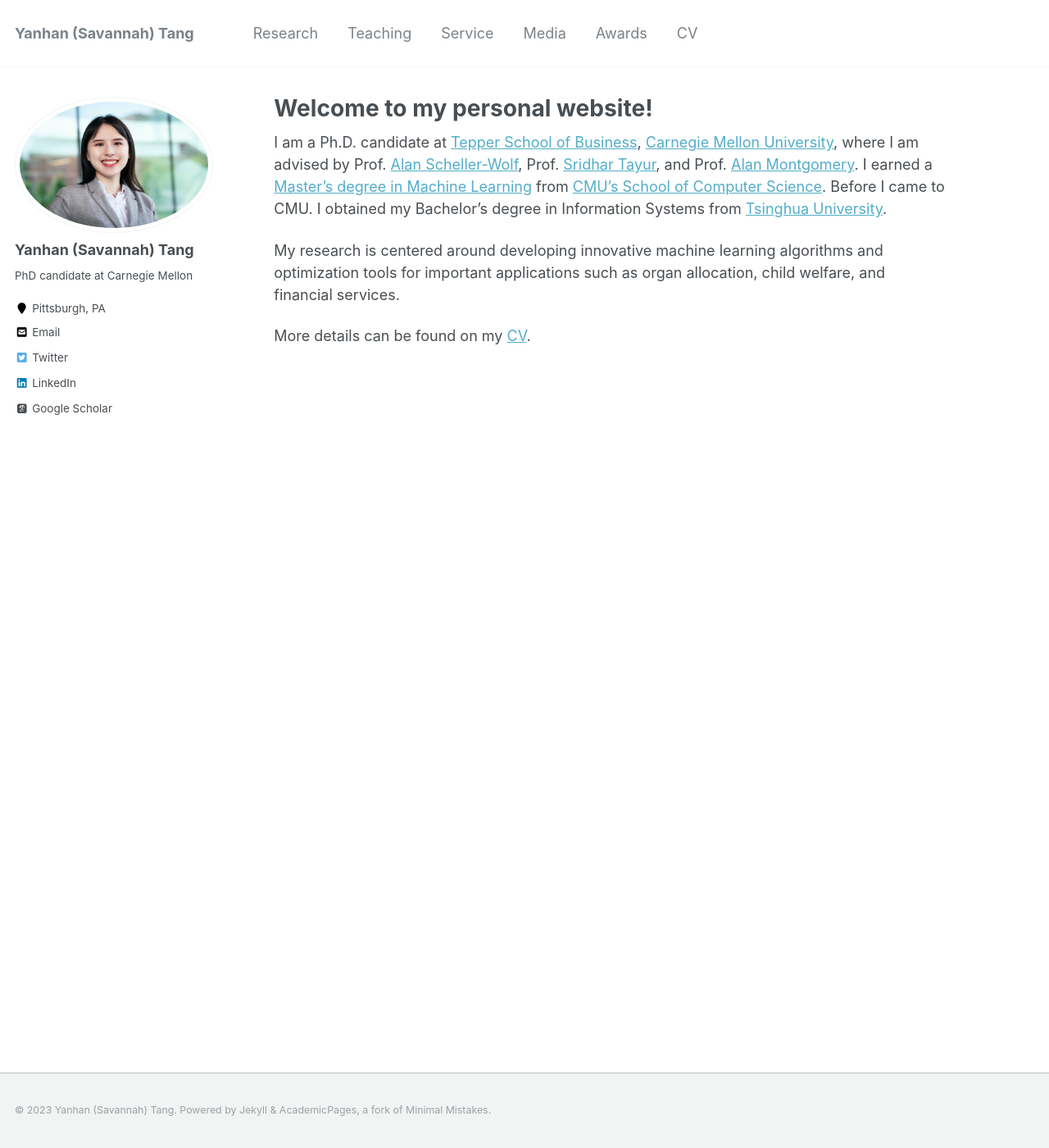
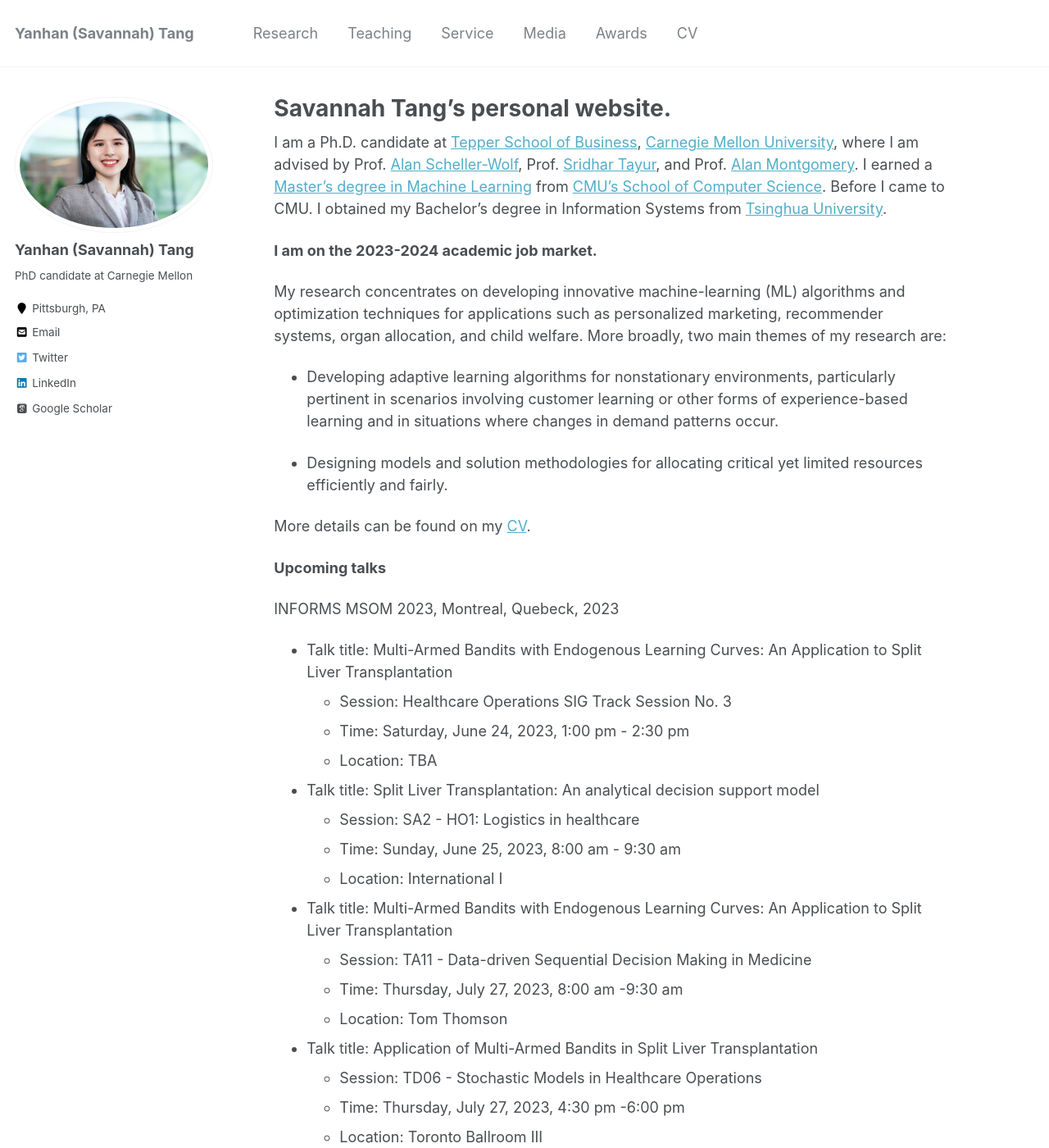
Before and after one commit to savytang/savytang.github.io, a Jekyll site: the page built from _pages/about.md, in a window 1280 px wide and 1400 px high. Shown: the whole window at 82% size. Built offline with Jekyll 4.4.1, drawn with Linux system fonts in a browser that asks for light colours; some web fonts are replaced; some of the changed text lies outside the part shown.

Commit message:
Upcoming talks updated
MSOM and IHC

```diff
--- a/_pages/about.md
+++ b/_pages/about.md
@@ -1,6 +1,6 @@
 ---
 permalink: /
-title: "Welcome to my personal website!"
+title: "Savannah Tang's personal website."
 excerpt: "About me"
 author_profile: true
 redirect_from:
@@ -10,6 +10,38 @@ redirect_from:
 
 I am a Ph.D. candidate at [Tepper School of Business](https://www.cmu.edu/tepper/), [Carnegie Mellon University](https://www.cmu.edu/), where I am advised by Prof. [Alan Scheller-Wolf](https://www.cmu.edu/tepper/faculty-and-research/faculty-by-area/profiles/scheller-wolf-alan.html), Prof. [Sridhar Tayur](https://www.cmu.edu/tepper/faculty-and-research/faculty-by-area/profiles/tayur-sridhar.html), and Prof. [Alan Montgomery](https://www.cmu.edu/tepper/faculty-and-research/faculty-by-area/profiles/montgomery-alan.html). I earned a [Master's degree in Machine Learning](https://www.ml.cmu.edu/academics/machine-learning-masters-curriculum.html) from [CMU's School of Computer Science](https://www.cs.cmu.edu/).  Before I came to CMU. I obtained my Bachelor's degree in Information Systems from [Tsinghua University](https://www.tsinghua.edu.cn/en/index.htm).
 
-My research is centered around developing innovative machine learning algorithms and optimization tools for important applications such as organ allocation, child welfare, and financial services.
+**I am on the 2023-2024 academic job market.**
+
+My research concentrates on developing innovative machine-learning (ML) algorithms and optimization techniques for applications such as personalized marketing, recommender systems, organ allocation, and child welfare.
+More broadly, two main themes of my research are:
+
+* Developing adaptive learning algorithms for nonstationary environments, particularly pertinent in scenarios involving customer learning or other forms of experience-based learning and in situations where changes in demand patterns occur.
+
+* Designing models and solution methodologies for allocating critical yet limited resources efficiently and fairly.
 
 More details can be found on my [CV](../files/Tang_Yanhan_20230601.pdf).
+
+**Upcoming talks**
+
+INFORMS MSOM 2023, Montreal, Quebeck, 2023
+
+* Talk title: Multi-Armed Bandits with Endogenous Learning Curves: An Application to Split Liver Transplantation
+  * Session: Healthcare Operations SIG Track Session No. 3
+  * Time: Saturday, June 24, 2023, 1:00 pm - 2:30 pm
+  * Location: TBA
+* Talk title: Split Liver Transplantation: An analytical decision support model
+  - Session: SA2 - HO1: Logistics in healthcare
+  - Time: Sunday, June 25, 2023, 8:00 am - 9:30 am
+  - Location: International I
+* Talk title: Multi-Armed Bandits with Endogenous Learning Curves: An Application to Split Liver Transplantation
+  * Session: TA11 - Data-driven Sequential Decision Making in Medicine
+  * Time: Thursday, July 27, 2023, 8:00 am -9:30 am
+  * Location: Tom Thomson
+* Talk title: Application of Multi-Armed Bandits in Split Liver Transplantation
+  * Session: TD06 - Stochastic Models in Healthcare Operations
+  * Time: Thursday, July 27, 2023, 4:30 pm -6:00 pm
+  * Location: Toronto Ballroom III
+* Talk title: Split Liver Transplantation: An Analytical Decision Support Model
+  * Session: FA05 - Innovative Models in Healthcare
+  * Time: Friday, July 28, 2023, 8:00 am -9:30 am
+  * Location: Toronto Ballroom II
```
Also changed, not shown: _pages/cv.md (+7 -0 lines), _pages/researches.md (+1 -1 lines), _pages/teaching.md (+1 -1 lines), 1 other file.
